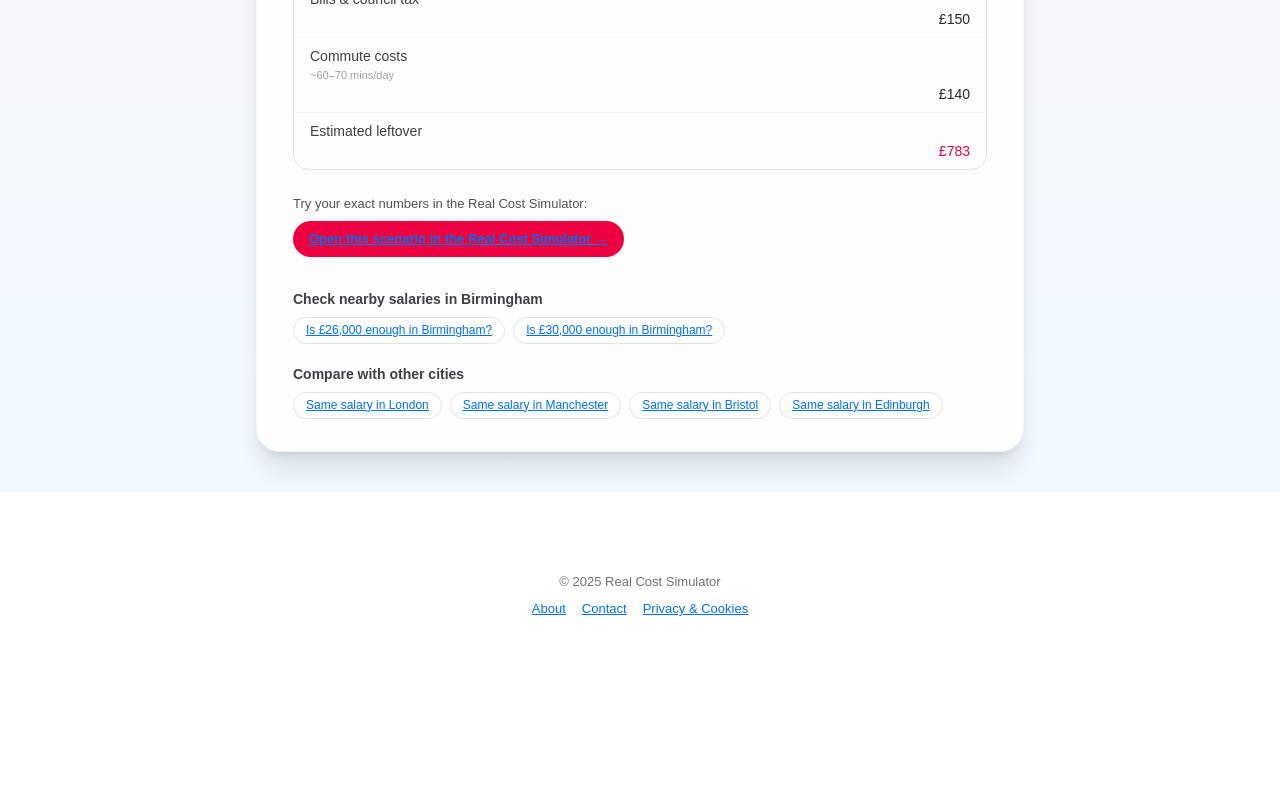
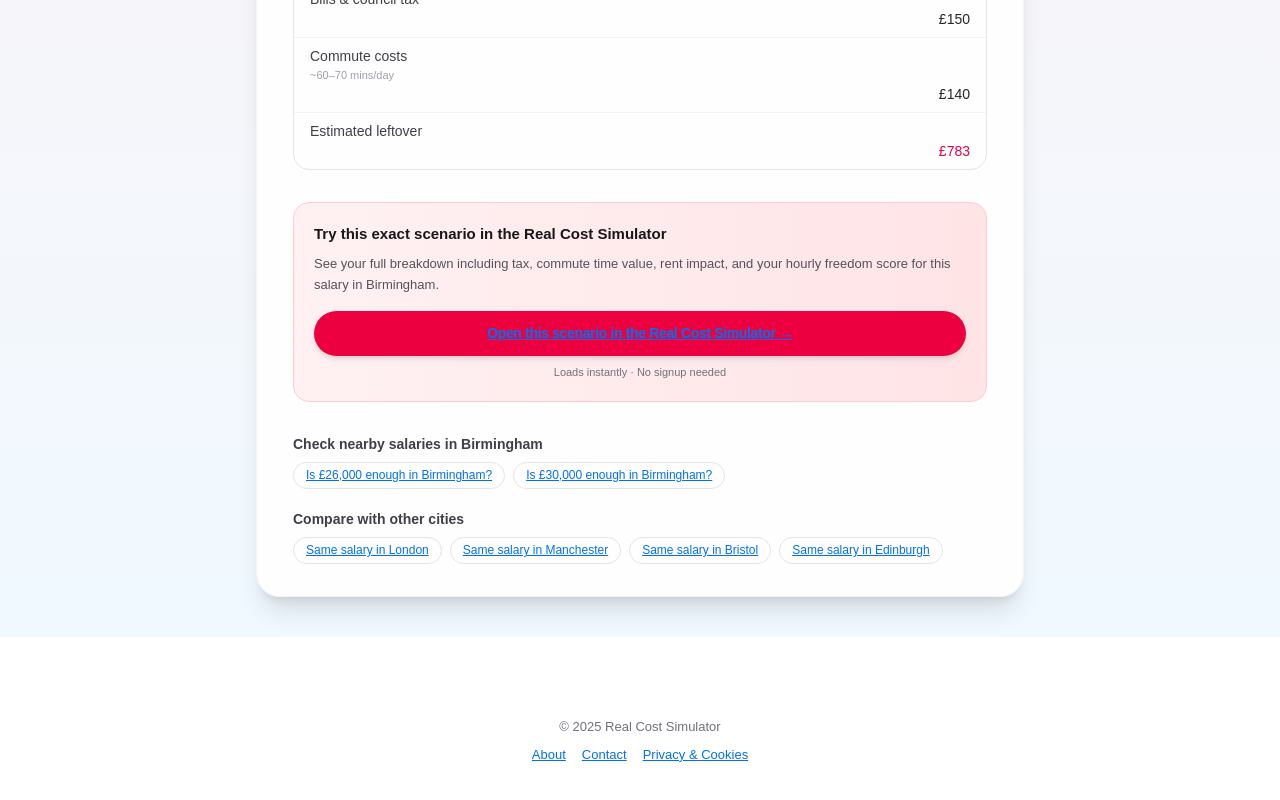
Before and after one commit to bendover19/real-cost-sim, a Next.js app: page /enough/uk/birmingham in a window 1280 px wide. Shown: the part 895-1695 px from the top of the page. Before the commit the page ends 1554 px from the top, so only its background shows below. Built offline with nearby package versions, Linux system fonts and the light colour scheme.

Commit message:
Update EnoughClient.tsx

```diff
--- a/app/enough/EnoughClient.tsx
+++ b/app/enough/EnoughClient.tsx
@@ -5,7 +5,7 @@ import {
   UK_CITIES,
   approximateNetFromGrossUK,
   generateCityDescription,
-} from "../cityConfig";
+} from "@app/cityConfig";
 
 type CityConfig = (typeof UK_CITIES)[number];
 
@@ -206,16 +206,25 @@ export default function EnoughClient() {
           </div>
         </div>
 
-        {/* link to main simulator */}
-        <p className="text-[13px] text-zinc-600 mb-2">
-          Try your exact numbers in the Real Cost Simulator:
+        {/* 🔥 Main CTA: open this scenario in simulator */}
+        <div className="my-8 p-5 rounded-2xl bg-gradient-to-r from-rose-50 to-rose-100 border border-rose-200">
+          <h3 className="text-[15px] font-semibold text-zinc-900 mb-2">
+            Try this exact scenario in the Real Cost Simulator
+          </h3>
+          <p className="text-[13px] text-zinc-600 mb-4 leading-relaxed">
+            See your full breakdown including tax, commute time value, rent
+            impact, and your hourly freedom score for this salary in {cityLabel}.
           </p>
           <a
             href={simulatorUrl}
-          className="inline-flex items-center justify-center rounded-full bg-rose-600 hover:bg-rose-700 text-white text-[13px] font-semibold px-4 py-2 transition-colors"
+            className="relative block w-full text-center rounded-full bg-rose-600 hover:bg-rose-700 text-white font-semibold text-[14px] tracking-tight px-5 py-3 transition-all shadow-md hover:shadow-lg after:absolute after:inset-0 after:rounded-full after:border after:border-rose-300 after:animate-ping"
           >
             Open this scenario in the Real Cost Simulator →
           </a>
+          <p className="text-[11px] text-zinc-500 mt-2 text-center">
+            Loads instantly · No signup needed
+          </p>
+        </div>
 
         {/* Internal links: nearby salaries + other cities */}
         <div className="mt-8 space-y-5 text-sm text-zinc-700">
@@ -233,7 +242,7 @@ export default function EnoughClient() {
                   >
                     {`Is £${s.toLocaleString(
                       "en-GB"
-                    )} enough in ${cityLabel}?`}
+                    )} enough in {cityLabel}?`.replace("{cityLabel}", cityLabel)}
                   </a>
                 ))}
               </div>
```
Lines whose indentation alone changed are shown as unchanged.
